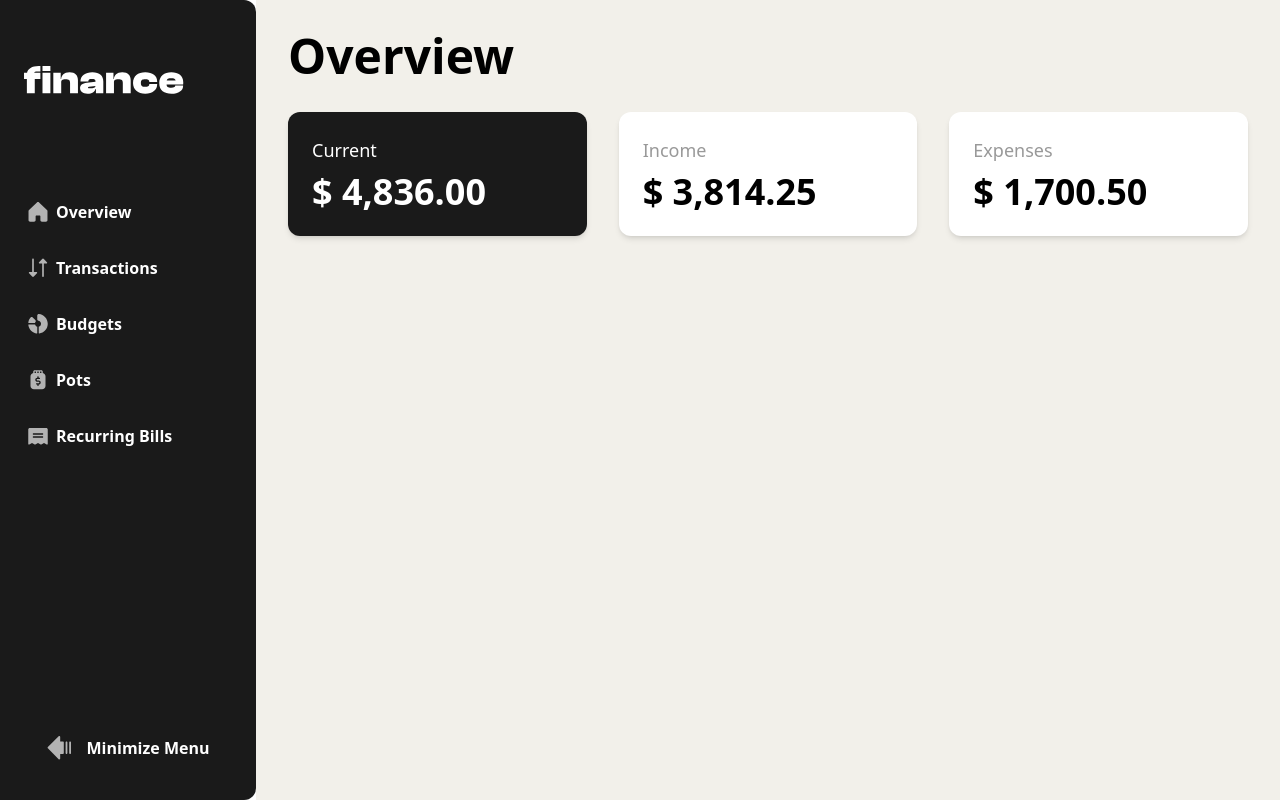
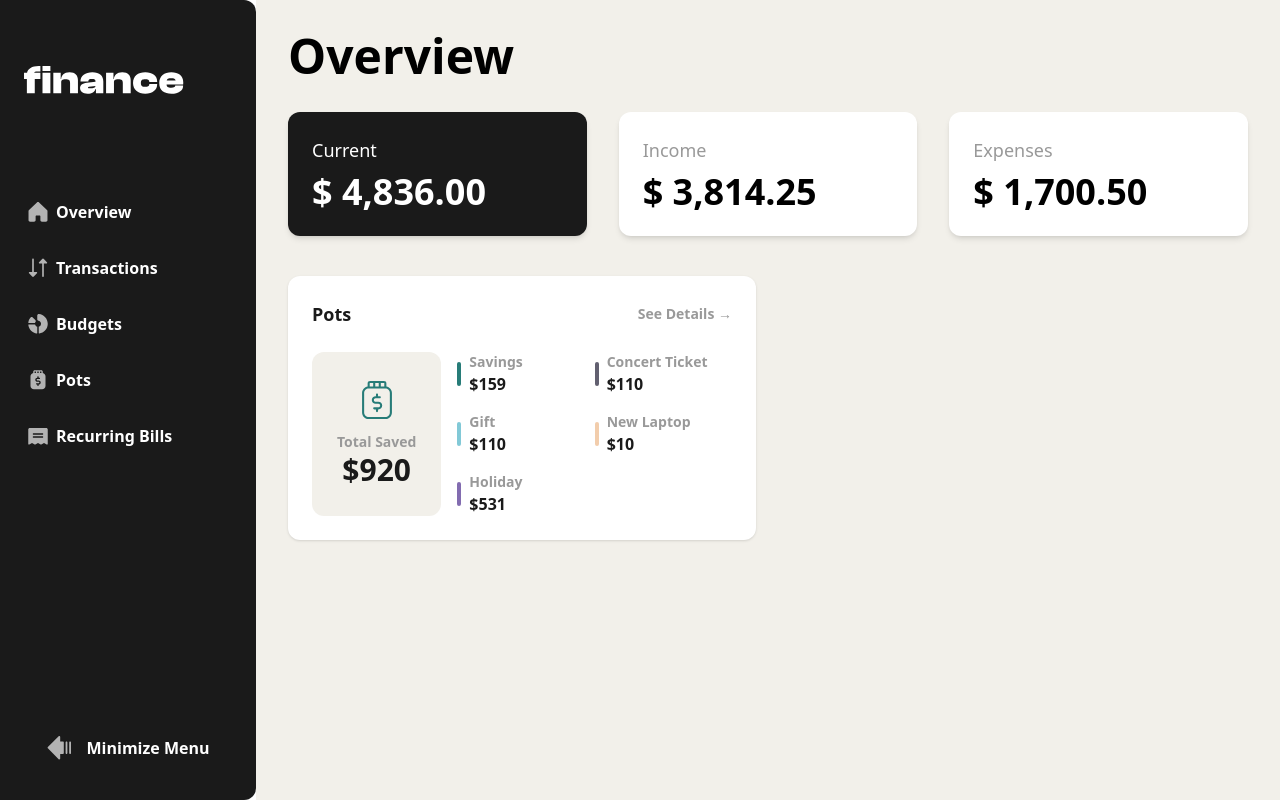
Before and after one commit to perrychambersjr/PersonalFinanceApp, a React (Vite) app in the folder Finance-App/: page / in a window 1280 px wide. Built offline with nearby package versions, Linux system fonts and the light colour scheme.

Commit message:
Pot overview added on home page. Linkage to pots page works properly now too. Refactored sidebar to use Router Links instead of a tags to prevent a full page refresh.

```diff
--- a/Finance-App/src/App.jsx
+++ b/Finance-App/src/App.jsx
@@ -1,10 +1,9 @@
 import { useEffect, useState } from 'react'
 import { Route, Routes } from 'react-router-dom'
 import PotsPage from '../src/features/pots/pages/PotsPage.jsx'
-//import data from './data.json'
+import HomePage from './features/overview/pages/HomePage.jsx'
 import BillsPage from './pages/BillsPage.jsx'
 import BudgetPage from './pages/BudgetPage.jsx'
-import HomePage from './pages/HomePage.jsx'
 import NotFoundPage from './pages/NotFoundPage.jsx'
 import TransactionPage from './pages/TransactionPage.jsx'
 import { useRootStore } from './stores/rootStore.js'
--- a/Finance-App/src/components/ui/Sidebar.jsx
+++ b/Finance-App/src/components/ui/Sidebar.jsx
@@ -1,5 +1,6 @@
 
 import React, { useState } from "react";
+import { Link } from 'react-router-dom';
 import MinimizeMenu from "../../assets/images/icon-minimize-menu.svg";
 import budgetsIcon from "../../assets/images/icon-nav-budgets.svg";
 import overviewIcon from "../../assets/images/icon-nav-overview.svg";
@@ -14,46 +15,125 @@ const Sidebar = () => {
     const [minimized, setMinimized] = useState(false);
 
   return (
-  <aside className={`h-screen ${minimized ? 'w-20' : 'w-64'}  text-white flex flex-col shadow-lg bg-white transition-all duration-300`}>
-      <div className={`rounded-tr-xl ${minimized ? 'pl-0 flex justify-center items-center' : 'pl-6'} font-public-bold tracking-normal bg-[var(--grey-900)] text-white`}>
-        <img src={minimized ? logoSmall : logoLarge} alt="Finance Logo" className={minimized ? "pt-10 mb-20 w-10 h-20 object-contain" : "w-40 h-40 object-contain"} />
+    <aside
+      className={`h-screen ${
+        minimized ? "w-20" : "w-64"
+      } text-white flex flex-col shadow-lg bg-white transition-all duration-300`}
+    >
+      <div
+        className={`rounded-tr-xl ${
+          minimized ? "pl-0 flex justify-center items-center" : "pl-6"
+        } font-public-bold tracking-normal bg-[var(--grey-900)] text-white`}
+      >
+        <img
+          src={minimized ? logoSmall : logoLarge}
+          alt="Finance Logo"
+          className={
+            minimized
+              ? "pt-10 mb-20 w-10 h-20 object-contain"
+              : "w-40 h-40 object-contain"
+          }
+        />
       </div>
-          <nav className={`flex-1 flex flex-col p-4 py-8 font-semibold rounded-br-xl bg-[var(--grey-900)]`}>
+
+      {/* Nav */}
+      <nav className="flex-1 flex flex-col p-4 py-8 font-semibold rounded-br-xl bg-[var(--grey-900)]">
         <ul className="space-y-4">
           <li>
-                <a href="/" className="flex items-center gap-2 px-3 py-2 rounded hover:bg-white hover:text-[var(--grey-900)] transition relative active:bg-[var(--beige-100)]">
+            <Link
+              to="/"
+              className="flex items-center gap-2 px-3 py-2 rounded hover:bg-white hover:text-[var(--grey-900)] transition relative"
+            >
               <img src={overviewIcon} alt="Overview" className="w-5 h-5 p-0" />
-                  <span className={`transition-opacity duration-300 ${minimized ? 'opacity-0 absolute' : ''}`}>Overview</span>
-                </a>
+              <span
+                className={`transition-opacity duration-300 ${
+                  minimized ? "opacity-0 absolute" : ""
+                }`}
+              >
+                Overview
+              </span>
+            </Link>
           </li>
+
           <li>
-                <a href="/transactions" className="flex items-center gap-2 px-3 py-2 rounded hover:bg-white hover:text-[var(--grey-900)] transition relative">
+            <Link
+              to="/transactions"
+              className="flex items-center gap-2 px-3 py-2 rounded hover:bg-white hover:text-[var(--grey-900)] transition relative"
+            >
               <img src={transactionsIcon} alt="Transactions" className="w-5 h-5" />
-                  <span className={`transition-opacity duration-300 ${minimized ? 'opacity-0 absolute' : ''}`}>Transactions</span>
-                </a>
+              <span
+                className={`transition-opacity duration-300 ${
+                  minimized ? "opacity-0 absolute" : ""
+                }`}
+              >
+                Transactions
+              </span>
+            </Link>
           </li>
+
           <li>
-                <a href="/budgets" className="flex items-center gap-2 px-3 py-2 rounded hover:bg-white hover:text-[var(--grey-900)] transition relative">
+            <Link
+              to="/budgets"
+              className="flex items-center gap-2 px-3 py-2 rounded hover:bg-white hover:text-[var(--grey-900)] transition relative"
+            >
               <img src={budgetsIcon} alt="Budgets" className="w-5 h-5" />
-                  <span className={`transition-opacity duration-300 ${minimized ? 'opacity-0 absolute' : ''}`}>Budgets</span>
-                </a>
+              <span
+                className={`transition-opacity duration-300 ${
+                  minimized ? "opacity-0 absolute" : ""
+                }`}
+              >
+                Budgets
+              </span>
+            </Link>
           </li>
+
           <li>
-                <a href="/pots" className="flex items-center gap-2 px-3 py-2 rounded hover:bg-white hover:text-[var(--grey-900)] transition relative">
+            <Link
+              to="/pots"
+              className="flex items-center gap-2 px-3 py-2 rounded hover:bg-white hover:text-[var(--grey-900)] transition relative"
+            >
               <img src={potsIcon} alt="Pots" className="w-5 h-5" />
-                  <span className={`transition-opacity duration-300 ${minimized ? 'opacity-0 absolute' : ''}`}>Pots</span>
-                </a>
+              <span
+                className={`transition-opacity duration-300 ${
+                  minimized ? "opacity-0 absolute" : ""
+                }`}
+              >
+                Pots
+              </span>
+            </Link>
           </li>
+
           <li>
-                <a href="/bills" className="flex items-center gap-2 px-3 py-2 rounded hover:bg-white hover:text-[var(--grey-900)] transition relative">
-                  <img src={recurringBillsIcon} alt="Recurring Bills" className="w-5 h-5" />
-                  <span className={`transition-opacity duration-300 ${minimized ? 'opacity-0 absolute' : ''}`}>Recurring Bills</span>
-                </a>
+            <Link
+              to="/bills"
+              className="flex items-center gap-2 px-3 py-2 rounded hover:bg-white hover:text-[var(--grey-900)] transition relative"
+            >
+              <img
+                src={recurringBillsIcon}
+                alt="Recurring Bills"
+                className="w-5 h-5"
+              />
+              <span
+                className={`transition-opacity duration-300 ${
+                  minimized ? "opacity-0 absolute" : ""
+                }`}
+              >
+                Recurring Bills
+              </span>
+            </Link>
           </li>
         </ul>
+
         <div className="mt-auto w-full py-2 rounded-xl font-lg flex flex-row gap-4 justify-center">
-          <img src={MinimizeMenu} alt="minimize" className="cursor-pointer" onClick={() => setMinimized(!minimized)} />
-          {!minimized && <button className="" onClick={() => setMinimized(!minimized)}>Minimize Menu</button>}
+          <img
+            src={MinimizeMenu}
+            alt="minimize"
+            className="cursor-pointer"
+            onClick={() => setMinimized(!minimized)}
+          />
+          {!minimized && (
+            <button onClick={() => setMinimized(!minimized)}>Minimize Menu</button>
+          )}
         </div>
       </nav>
     </aside>
--- /dev/null
+++ b/Finance-App/src/features/overview/components/PotsOverview.jsx
@@ -0,0 +1,63 @@
+import React from 'react';
+import { Link } from "react-router-dom";
+import IconPot from '../../../assets/images/icon-pot.svg';
+import { useRootStore } from '../../../stores/rootStore';
+
+
+const PotsOverview = () => {
+  const pots = useRootStore((store) => store.pots);
+
+  const total = pots.reduce((acc, pot) => acc + pot.total, 0);
+
+  return (
+    <div className="bg-white rounded-xl shadow-sm">
+      {/* Header */}
+      <div className="flex flex-row justify-between p-6 items-center">
+        <h1 className="text-[var(--grey-900)] font-bold text-lg">Pots</h1>
+        <p className="text-[var(--grey-500)] text-sm font-semibold cursor-pointer">
+          <Link to="/pots" className="text-[var(--grey-500)] text-sm font-semibold hover:text-[var(--grey-900)] transition">
+            See Details →
+          </Link>
+        </p>
+      </div>
+
+      {/* Body */}
+      <div className="grid grid-rows-2 grid-cols-3 gap-4 px-6 pb-6">
+        {/* Left: Total Saved */}
+        <div className="row-span-2 col-span-1 bg-[var(--beige-100)] rounded-xl flex flex-col items-center justify-center p-6">
+          <img src={IconPot} alt="Pot Icon" className="w-10 h-10 mb-3" />
+          <p className="text-[var(--grey-500)] text-sm font-semibold">
+            Total Saved
+          </p>
+          <h1 className="text-3xl font-bold text-[var(--grey-900)]">
+            ${total}
+          </h1>
+        </div>
+
+        {/* Right: Pots list */}
+        <div className="row-span-2 col-span-2 grid grid-cols-2 gap-y-4">
+          {pots.map((pot) => (
+            <div key={pot.id} className="flex items-center gap-2">
+              {/* Colored bar */}
+              <div
+                className="w-1 h-6 rounded-full"
+                style={{ backgroundColor: pot.theme }}
+              />
+              {/* Name + Value */}
+              <div className="flex flex-col">
+                <span className="text-[var(--grey-500)] text-sm font-semibold">
+                  {pot.name}
+                </span>
+                <span className="text-[var(--grey-900)] font-bold">
+                  ${pot.total}
+                </span>
+              </div>
+            </div>
+          ))}
+        </div>
+      </div>
+    </div>
+  )
+}
+
+export default PotsOverview
--- a/Finance-App/src/pages/HomePage.jsx
+++ b/Finance-App/src/features/overview/pages/HomePage.jsx
@@ -1,5 +1,6 @@
-import { useRootStore } from "../stores/rootStore";
-import { toCurrency } from "../utils/toCurrency";
+import { useRootStore } from "../../../stores/rootStore";
+import { toCurrency } from "../../../utils/toCurrency";
+import PotsOverview from "../components/PotsOverview";
 
 export default function HomePage() {
     const balance = useRootStore((state) => state.balance)
@@ -22,6 +23,12 @@ export default function HomePage() {
                     <p className="text-black text-4xl font-semibold">{toCurrency(balance.expenses)}</p>
                 </div>
             </div>
+
+            {/* Put this in a grid */}
+            <div className="grid grid-cols-2 gap-6 pt-10">
+                <PotsOverview />
+            </div>
+
         </div>
     )
 }
```
Lines whose indentation alone changed are shown as unchanged.
